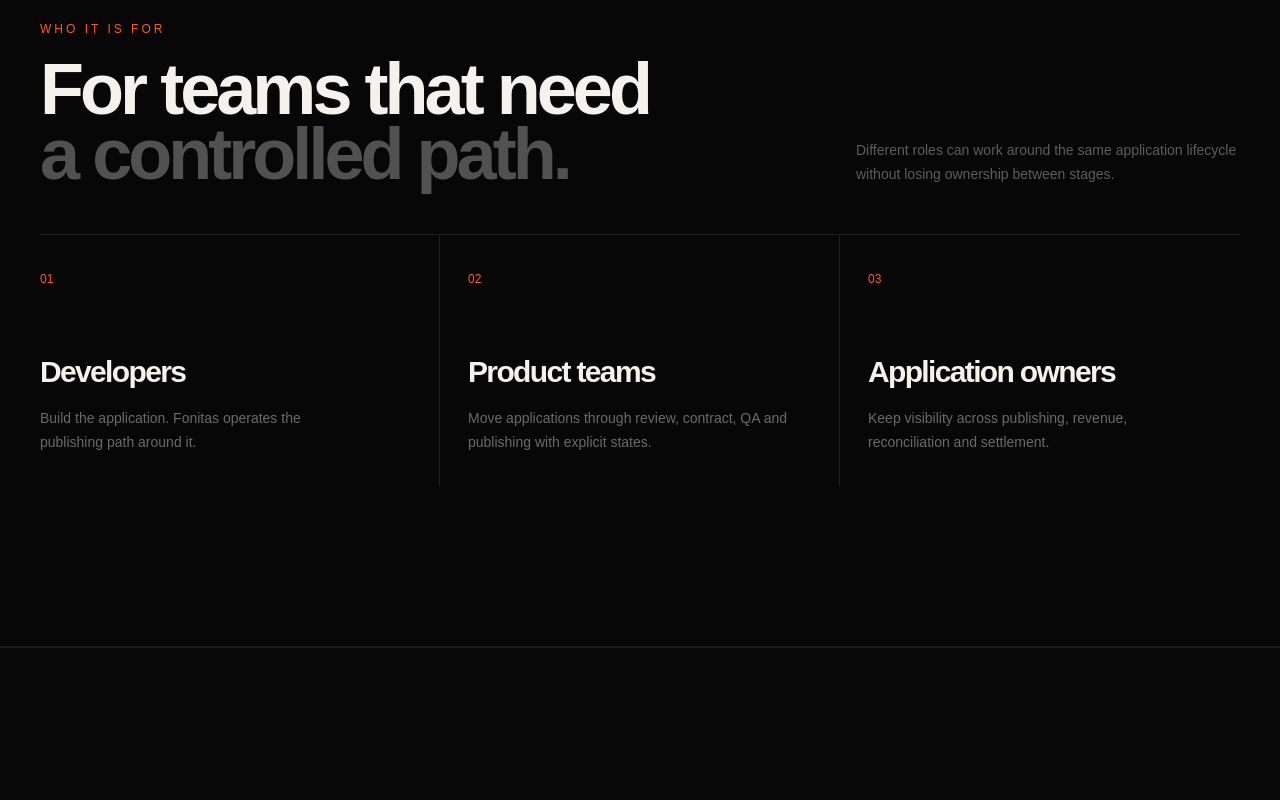
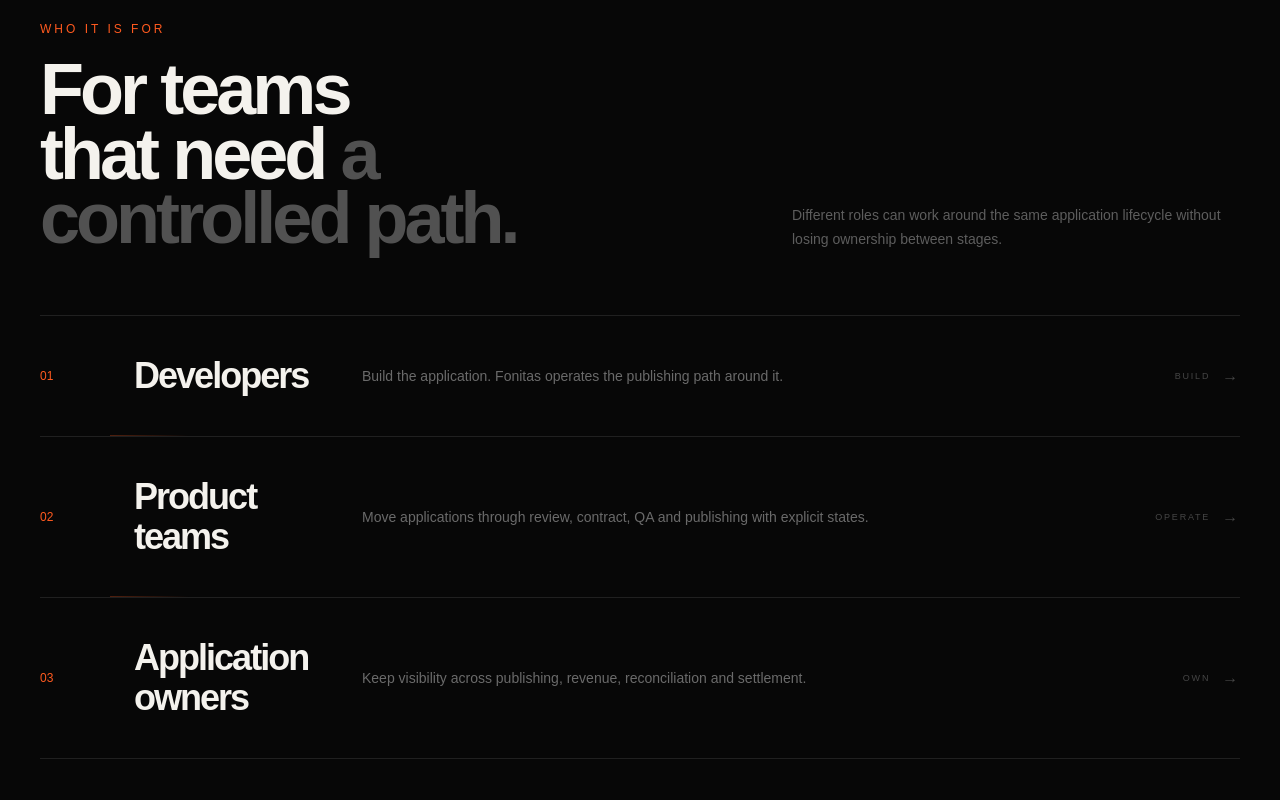
Before and after one commit to mohamad-es/Fonitas-website, a Next.js app: page / in a window 1280 px wide. Shown: the part 8700-9500 px from the top of the page. Built offline with nearby package versions, Linux system fonts and the light colour scheme.

Commit message:
refactor(home): diversify section composition

```diff
--- a/components/home/audience-section.tsx
+++ b/components/home/audience-section.tsx
@@ -1,26 +1,31 @@
 const audiences = [
-  ["01", "Developers", "Build the application. Fonitas operates the publishing path around it."],
-  ["02", "Product teams", "Move applications through review, contract, QA and publishing with explicit states."],
-  ["03", "Application owners", "Keep visibility across publishing, revenue, reconciliation and settlement."],
+  ["01", "Developers", "Build the application. Fonitas operates the publishing path around it.", "BUILD"],
+  ["02", "Product teams", "Move applications through review, contract, QA and publishing with explicit states.", "OPERATE"],
+  ["03", "Application owners", "Keep visibility across publishing, revenue, reconciliation and settlement.", "OWN"],
 ];
 
 export function AudienceSection() {
   return (
     <section className="border-b border-white/[0.08]">
       <div className="mx-auto max-w-[1400px] px-6 py-28 lg:px-10 lg:py-40">
-        <div className="flex flex-col gap-8 border-b border-white/10 pb-12 sm:flex-row sm:items-end sm:justify-between">
+        <div className="grid gap-10 lg:grid-cols-[.85fr_1.15fr] lg:items-end">
           <div>
             <p className="mb-5 text-xs uppercase tracking-[.25em] text-[#ff5a1f]">Who it is for</p>
             <h2 className="font-display max-w-3xl text-5xl font-semibold leading-[.9] sm:text-7xl">For teams that need <span className="text-white/30">a controlled path.</span></h2>
           </div>
-          <p className="max-w-sm text-sm leading-6 text-white/35">Different roles can work around the same application lifecycle without losing ownership between stages.</p>
+          <p className="max-w-md text-sm leading-6 text-white/35 lg:justify-self-end">Different roles can work around the same application lifecycle without losing ownership between stages.</p>
         </div>
-        <div className="grid gap-0 md:grid-cols-3">
-          {audiences.map(([number, title, description]) => (
-            <article key={number} className="group border-b border-white/10 py-8 md:border-b-0 md:border-r md:px-7 md:first:pl-0 md:last:border-r-0">
+
+        <div className="mt-16 border-y border-white/10">
+          {audiences.map(([number, title, description, action], index) => (
+            <article key={number} className="group relative grid gap-6 border-b border-white/10 py-8 last:border-b-0 sm:grid-cols-[70px_1fr_auto] sm:items-center sm:py-10">
               <span className="text-xs text-[#ff5a1f]">{number}</span>
-              <h3 className="font-display mt-16 text-3xl font-semibold transition group-hover:text-[#ff6a2a]">{title}</h3>
-              <p className="mt-4 max-w-xs text-sm leading-6 text-white/40">{description}</p>
+              <div className="grid gap-2 sm:grid-cols-[220px_1fr] sm:items-center">
+                <h3 className="font-display text-3xl font-semibold transition group-hover:text-[#ff6a2a] sm:text-4xl">{title}</h3>
+                <p className="max-w-2xl text-sm leading-6 text-white/40">{description}</p>
+              </div>
+              <span className="flex items-center gap-3 text-[9px] uppercase tracking-[.2em] text-white/25 transition group-hover:text-[#ff6a2a]">{action}<span className="text-base">→</span></span>
+              {index < audiences.length - 1 && <span className="pointer-events-none absolute bottom-0 left-[70px] hidden h-px w-20 bg-gradient-to-r from-[#ff5a1f]/30 to-transparent sm:block" />}
             </article>
           ))}
         </div>
```
